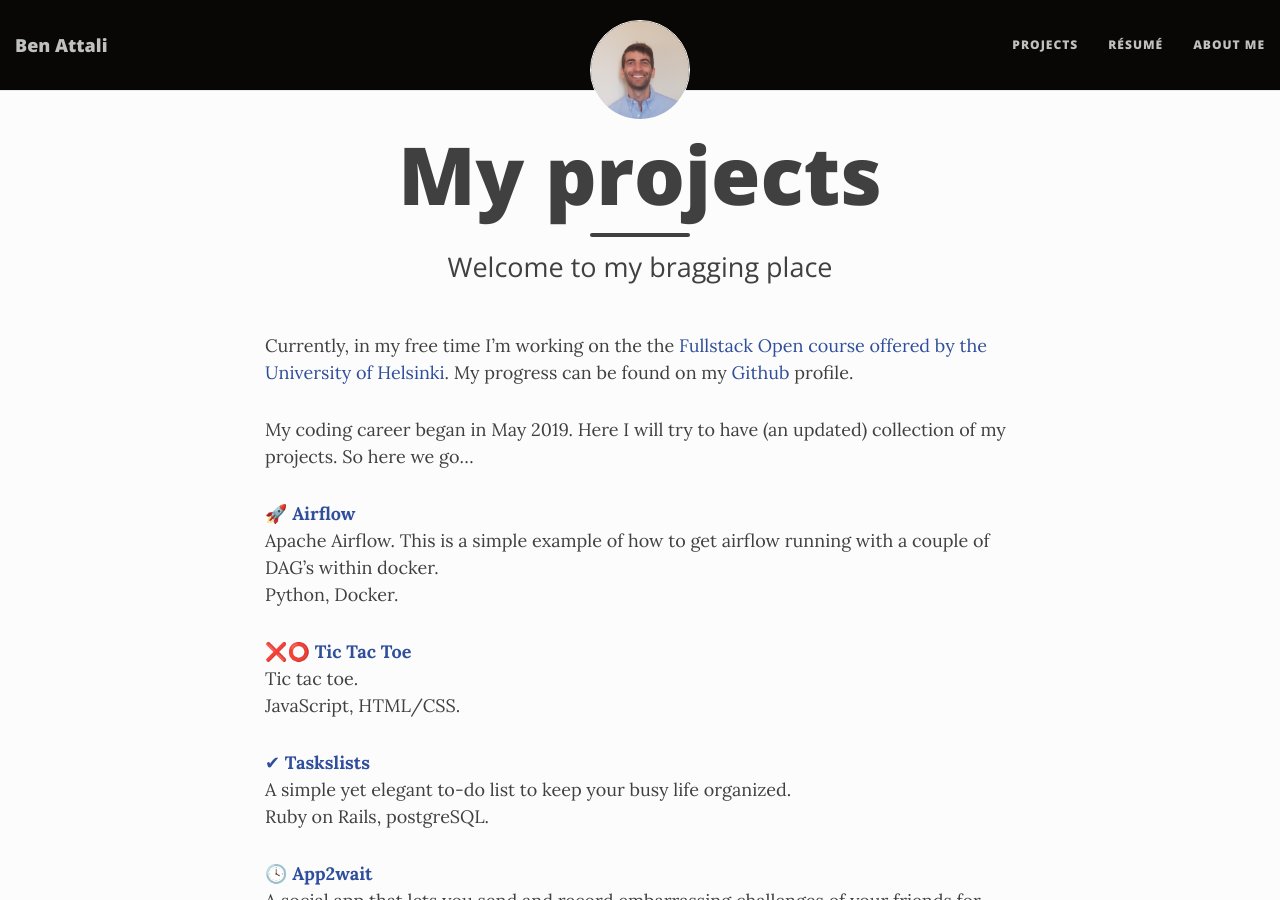
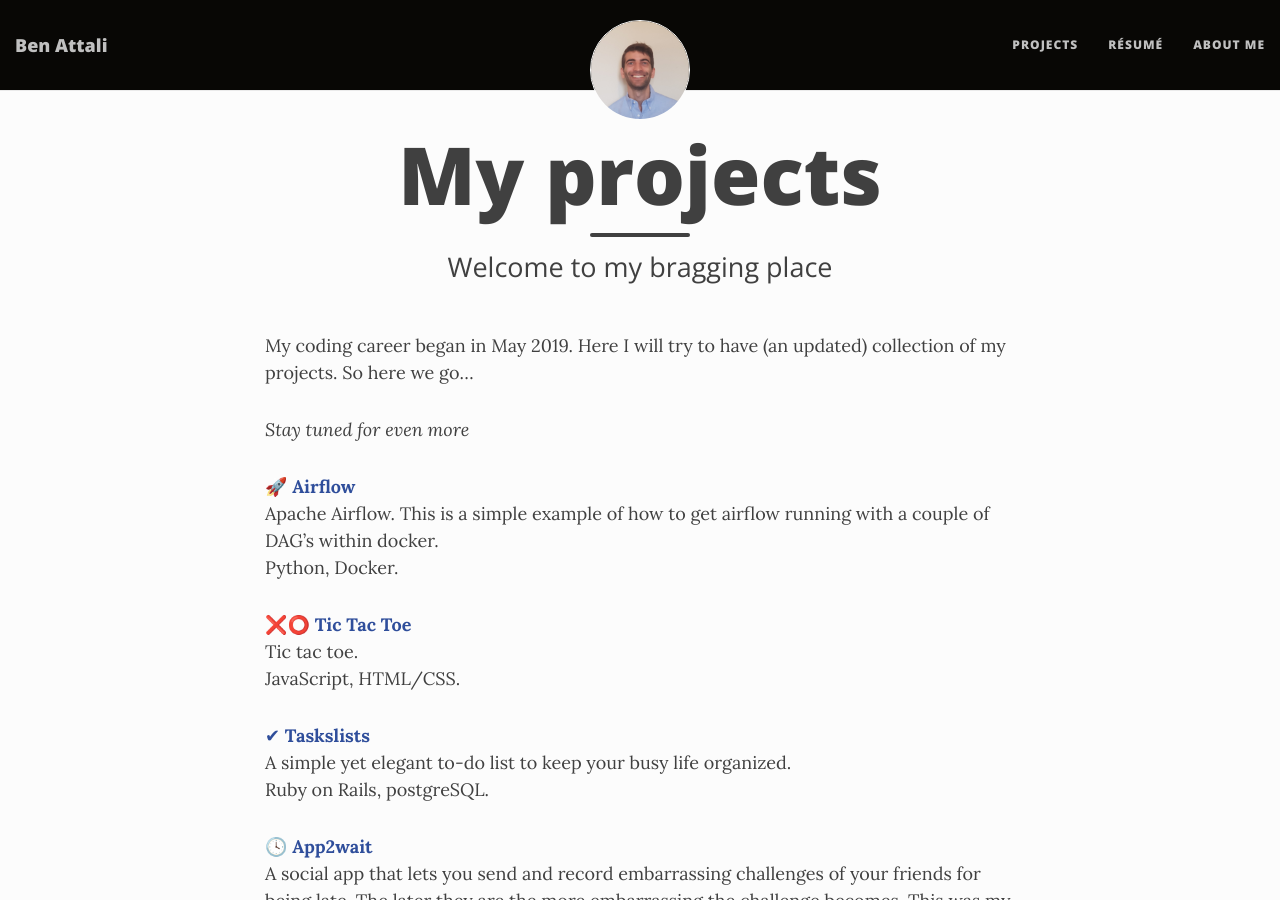
Before and after one commit to benattali/benattali.github.io, a Jekyll site: the page built from projects.md, in a window 1280 px wide and 900 px high. Built offline with Jekyll 4.4.1, drawn with Linux system fonts in a browser that asks for light colours; nearby versions of some CDN libraries.

Commit message:
Update projects.md

```diff
--- a/projects.md
+++ b/projects.md
@@ -4,9 +4,9 @@ title: My projects
 subtitle: Welcome to my bragging place
 comments: true
 ---
-Currently, in my free time I'm working on the the <a href="https://fullstackopen.com/en/" target="_blank">Fullstack Open course offered by the University of Helsinki</a>. My progress can be found on my <a href="https://github.com/benattali/fs-course" target="_blank">Github</a> profile.
+My coding career began in May 2019. Here I will try to have (an updated) collection of my projects. So here we go...
 
-My coding career began in May 2019. Here I will try to have (an updated) collection of my projects. So here we go...
+<em>Stay tuned for even more</em>
 
 <a href="https://github.com/benattali/airflow-with-docker" target="_blank">🚀 <strong>Airflow</strong></a>
   Apache Airflow. This is a simple example of how to get airflow running with a couple of DAG's within docker.
```
